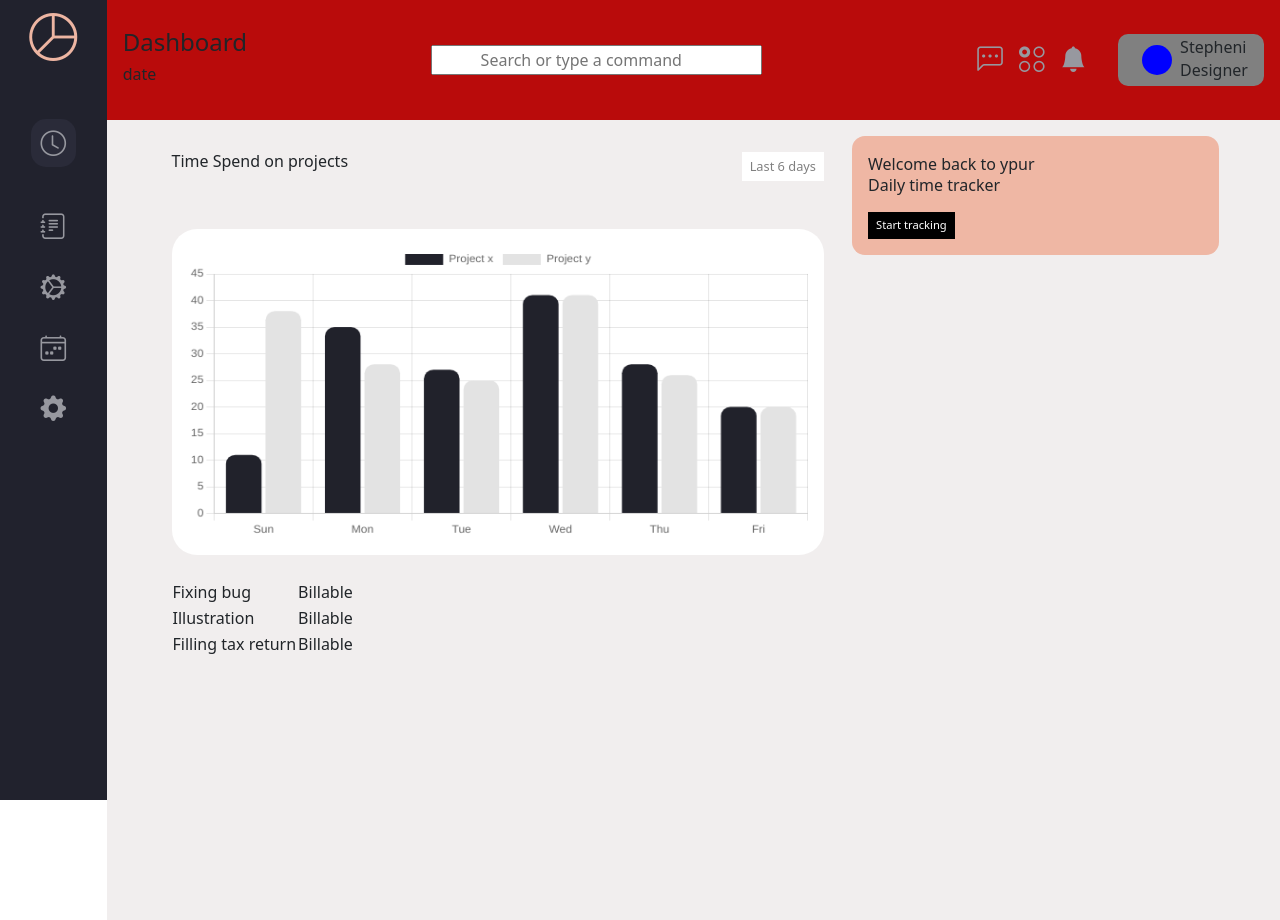
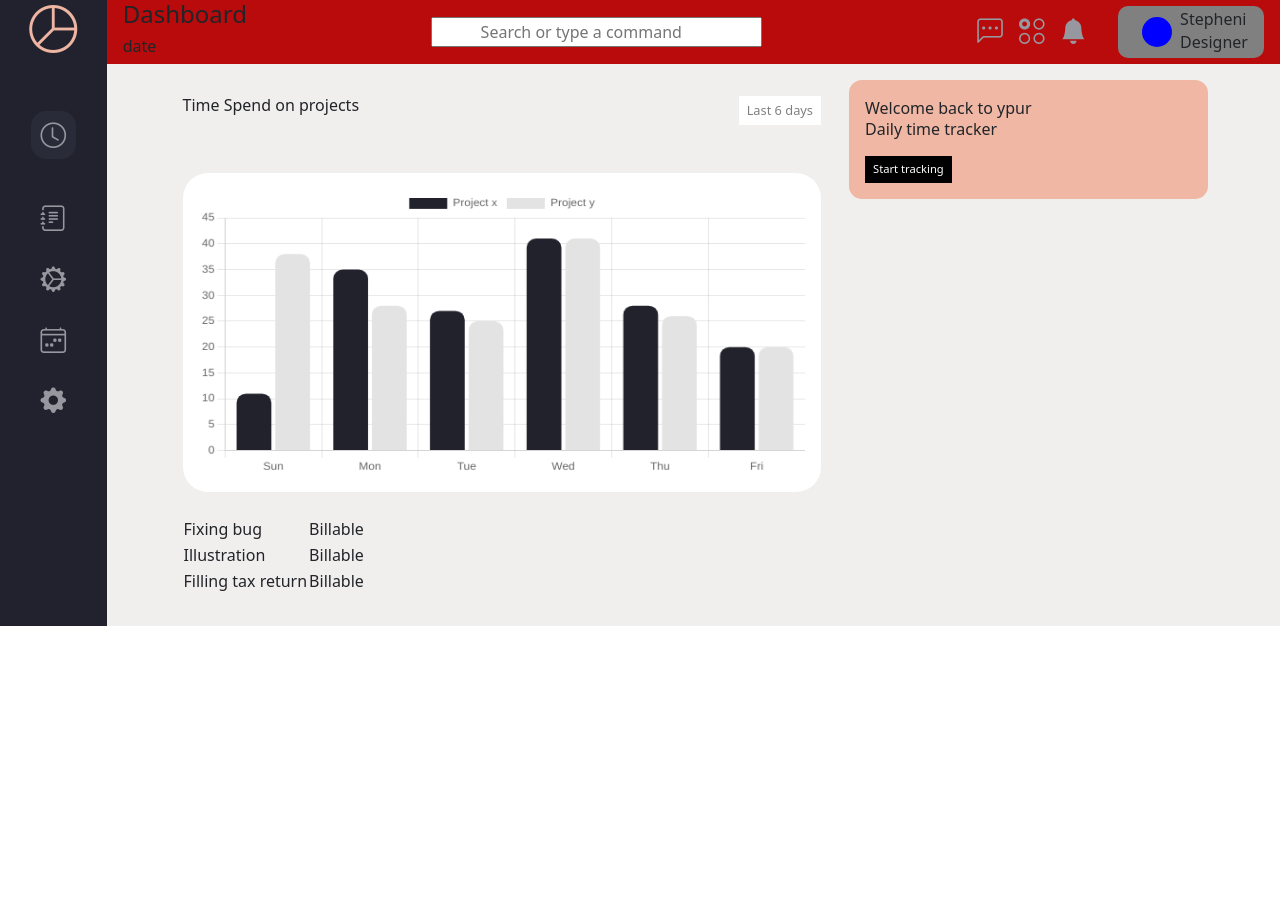
Before and after one commit to dona70909/react-tests, a React (Create React App) app: page / in a window 1280 px wide. After the commit the page ends 800 px from the top, so only its background shows below. Built offline with nearby package versions, Linux system fonts and the light colour scheme.

Commit message:
fix style height

```diff
--- a/src/App.js
+++ b/src/App.js
@@ -21,17 +21,19 @@ class App extends React.Component {
 
     return (
 
-      <section className="App wrapper-app d-flex">
+      <section className='App wrapper-app container-fluid'>
+          <section className="row">
 
-        <section className='left-side my-sidebar-wrapper col-1 p-2'>
-          <SideBar/>
-        </section>
+            <section className='left-side my-sidebar-wrapper col-1 p-0 m-0'>
+              <SideBar/>
+            </section>
 
-        <section className='right-side my-main-content-wrapper col-11'>
-          <Header/>
-          <Main/>
-        </section>
+            <section className='right-side my-main-content-wrapper col-11 p-0 m-0'>
+              <Header/>
+              <Main/>
+            </section>
 
+          </section>
       </section>
     );
   }
--- a/src/components/header/SideBar.jsx
+++ b/src/components/header/SideBar.jsx
@@ -13,7 +13,7 @@ class SideBar extends React.Component {
     render() {
         return (
 
-            <nav className='d-flex flex-column justify-space-between align-items-center'>
+            <nav className='my-side-bar d-flex flex-column justify-space-between align-items-center'>
 
 
                 <h2 className='mb-5 text-center'>
--- a/src/components/header/css/TopNav.css
+++ b/src/components/header/css/TopNav.css
@@ -2,7 +2,7 @@
 .my-top-nav-wrapper {
 
     background-color: rgb(185, 11, 11);
-    height: 15vh;
+    /* height: 15vh; */
 }
 
 .my-wrapper-icons > .b1  {
--- a/src/components/main/Main.jsx
+++ b/src/components/main/Main.jsx
@@ -40,7 +40,7 @@ class Main extends React.Component {
                 isBillable: <td>Billable</td>,
                 time: <td>3:00 - 3.30 PM</td>,
                 duration: <td>0.30</td>,
-                icon: <td> <i className="bi bi-play-circle-fill"></i> <i className="bi bi-three-dots"></i></td>
+                icon: <td><i className="bi bi-play-circle-fill"></i> <i className="bi bi-three-dots"></i></td>
             },
 
             {
@@ -49,7 +49,7 @@ class Main extends React.Component {
                 isBillable: <td>Billable</td>,
                 time: <td>3:00 - 3.30 PM</td>,
                 duration: <td>0.30</td>,
-                icon: <td> <i className="bi bi-play-circle-fill"></i> <i className="bi bi-three-dots"></i></td>
+                icon: <td><i className="bi bi-play-circle-fill"></i><i className="bi bi-three-dots"></i></td>
             },
 
             {
@@ -58,7 +58,7 @@ class Main extends React.Component {
                 isBillable: <td>Billable</td>,
                 time: <td>3:00 - 3.30 PM</td>,
                 duration: <td>0.30</td>,
-                icon: <td> <i className="bi bi-play-circle-fill"></i> <i className="bi bi-three-dots"></i></td>
+                icon: <td><i className="bi bi-play-circle-fill"></i><i className="bi bi-three-dots"></i></td>
             }
         ]
     }
@@ -88,15 +88,13 @@ class Main extends React.Component {
                         }}/>
 
                         <div className='wrapper-table'>
-                            <tbody>
-
-                                {this.state.tableRows.map(
-
-
-                                    tbRow => <tr>{tbRow.title} {tbRow.isBillable} </tr>
-                                )}
-
-                            </tbody>
+                            <table>
+                                <tbody>
+                                    {this.state.tableRows.length > 0 ? this.state.tableRows.map(
+                                        tbRow => <tr key={tbRow.id}>{tbRow.title} {tbRow.isBillable}</tr>
+                                    ) : <tr>Nessun contenuto </tr>}
+                                </tbody>
+                            </table>
                         </div>
                     </div>
 
--- a/src/components/main/css/main.css
+++ b/src/components/main/css/main.css
@@ -1,7 +1,7 @@
 main {
 
     background-color: rgb(241, 238, 238);
-    height: 100%;
+    /* height: 100%; */
 }
 .welcome-box {
 
--- a/src/css/App.css
+++ b/src/css/App.css
@@ -3,18 +3,11 @@
 
 .wrapper-app {
 
-    height: 100vh;
     /* background-color: red; */
+    /* height: 100%; */
 }
 
 .my-sidebar-wrapper {
 
     background: #21222d;
 }
-
-
-/* .my-main-content-wrapper {
-
-    background-color: blueviolet;
-
-} */
```
